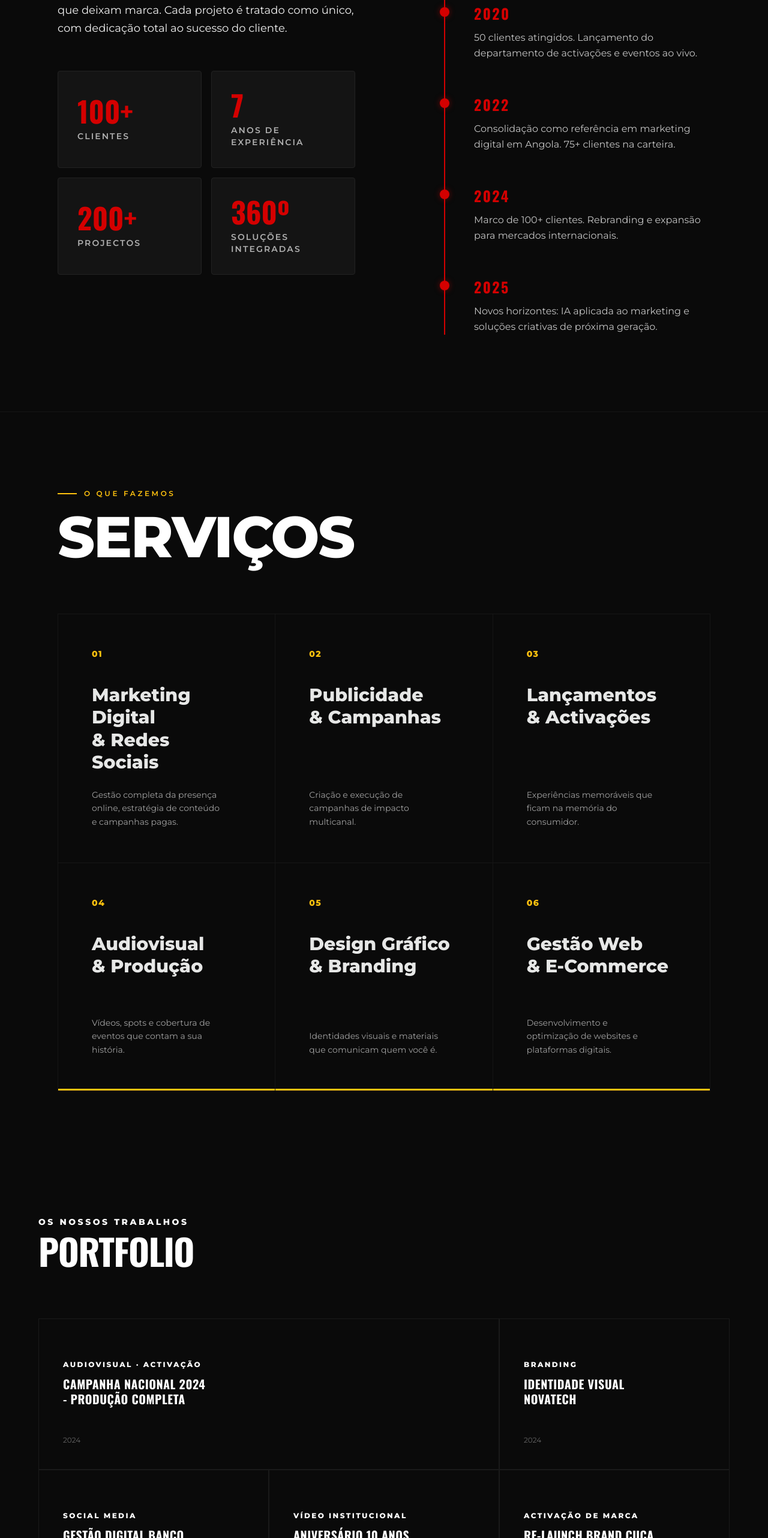
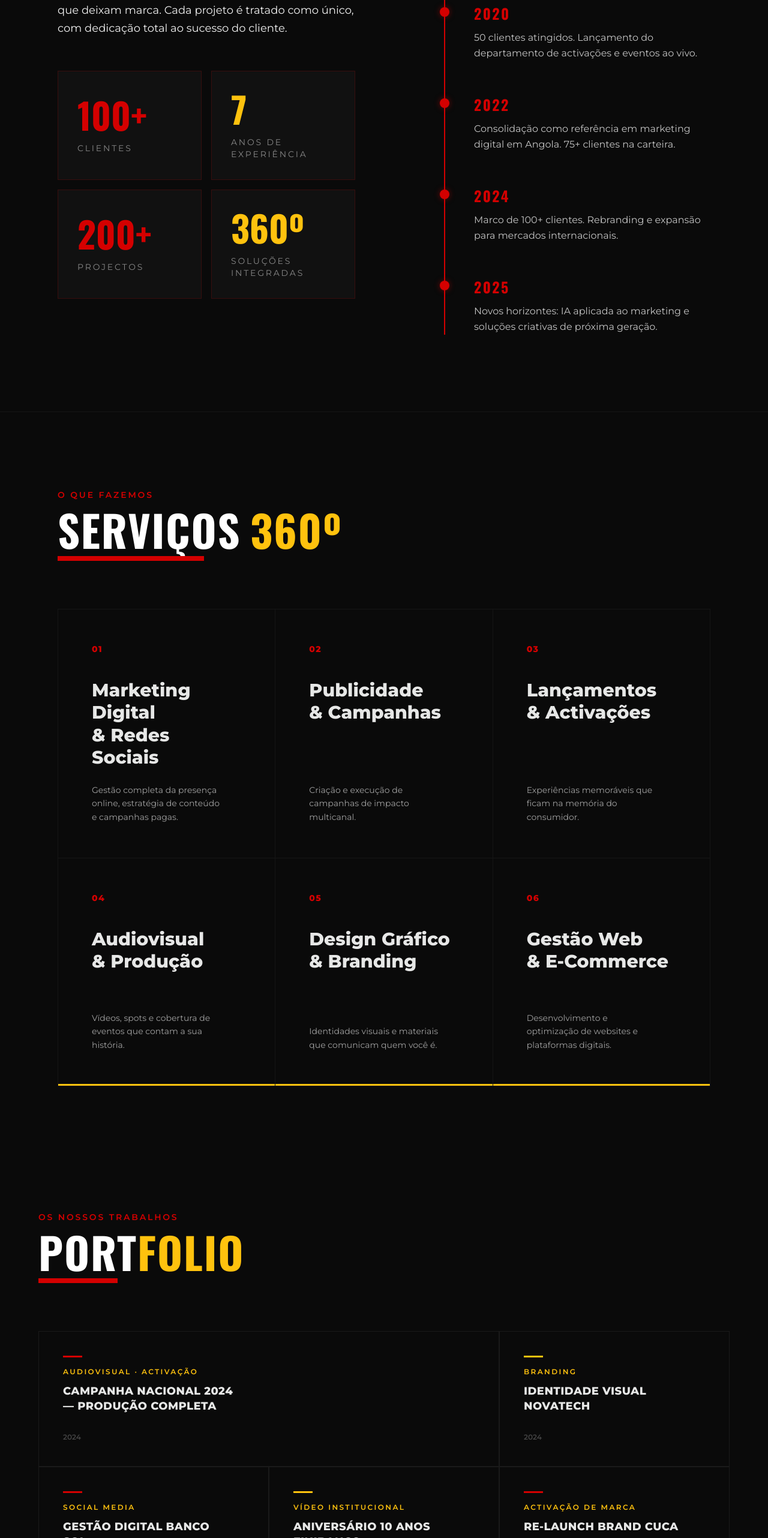
Before and after one commit to LouAntonio/media-guide-agency, a React (Vite) app: page / in a window 1280 px wide. Shown: the part 1862-4426 px from the top of the page at 60% size. Built offline with nearby package versions, Linux system fonts and the light colour scheme; a web font is replaced by a local one.

Commit message:
feat: update styles and structure in About, Contact, Portfolio, and Services sections for improved aesthetics and responsiveness

```diff
--- a/src/components/About/AboutSection.tsx
+++ b/src/components/About/AboutSection.tsx
@@ -35,10 +35,10 @@ const timelineData = [
 ];
 
 const statsData = [
-	{ count: 100, suffix: "+", label: "CLIENTES" },
-	{ count: 7, suffix: "", label: "ANOS DE\nEXPERIÊNCIA" },
-	{ count: 200, suffix: "+", label: "PROJECTOS" },
-	{ count: 360, suffix: "º", label: "SOLUÇÕES\nINTEGRADAS" },
+	{ count: 100, suffix: "+", label: "CLIENTES", colorClass: "text-vermelho" },
+	{ count: 7, suffix: "", label: "ANOS DE\nEXPERIÊNCIA", colorClass: "text-amarelo" },
+	{ count: 200, suffix: "+", label: "PROJECTOS", colorClass: "text-vermelho" },
+	{ count: 360, suffix: "º", label: "SOLUÇÕES\nINTEGRADAS", colorClass: "text-amarelo" },
 ];
 
 const containerVariants = {
@@ -124,17 +124,19 @@ const AboutSection: React.FC = () => {
 						{/* Stats Grid */}
 						<motion.div
 							variants={containerVariants}
-							className="grid grid-cols-2 gap-4 mt-4"
+							className="grid grid-cols-1 md:grid-cols-2 gap-4 mt-4"
 						>
 							{statsData.map((stat, idx) => (
 								<motion.div
 									key={idx}
 									variants={itemVariants}
-									className="bg-[#141414] border border-[#222] p-8 flex flex-col justify-center
-                             hover:border-vermelho/30 transition-colors duration-500 rounded-sm group relative overflow-hidden"
+									className="bg-[#111] border border-vermelho/20 p-8 flex flex-col justify-center
+                             hover:border-vermelho/50 transition-colors duration-500 rounded-none group relative overflow-hidden"
 								>
 									<div className="absolute inset-0 bg-gradient-to-br from-vermelho/5 to-transparent opacity-0 group-hover:opacity-100 transition-opacity duration-500"></div>
-									<h3 className="font-display text-4xl md:text-5xl font-bold text-vermelho mb-2 flex items-center">
+									<h3
+										className={`font-display text-5xl md:text-6xl font-bold mb-4 flex items-center ${stat.colorClass}`}
+									>
 										<Counter
 											from={0}
 											to={stat.count}
@@ -142,7 +144,7 @@ const AboutSection: React.FC = () => {
 											suffix={stat.suffix}
 										/>
 									</h3>
-									<p className="font-sans text-xs md:text-sm tracking-[0.15em] text-cinza-claro/70 font-semibold uppercase whitespace-pre-line">
+									<p className="font-sans text-xs md:text-sm tracking-[0.2em] text-[#888] font-medium uppercase whitespace-pre-line">
 										{stat.label}
 									</p>
 								</motion.div>
--- a/src/components/Portfolio/PortfolioItem.tsx
+++ b/src/components/Portfolio/PortfolioItem.tsx
@@ -17,21 +17,21 @@ export const PortfolioItem: React.FC<PortfolioItemProps> = ({ project }) => {
 			<div>
 				<div
 					className={clsx(
-						"h-1 w-12 mb-6",
-						project.lineColor === "vermelho"
-							? "bg-[--color-vermelho]"
-							: "bg-[--color-amarelo]",
+						"h-[3px] w-8 mb-4",
+						project.lineColor === "vermelho" ? "bg-vermelho" : "bg-amarelo",
 					)}
 				/>
-				<p className="text-[10px] md:text-xs tracking-[0.2em] text-[--color-amarelo] uppercase font-bold mb-3 font-sans">
+				<p className="text-[10px] md:text-xs tracking-[0.2em] text-amarelo uppercase font-semibold mb-3 font-sans">
 					{project.type}
 				</p>
-				<h3 className="font-hero text-lg md:text-xl leading-tight font-semibold tracking-wide whitespace-pre-line text-white">
+				<h3 className="font-sans text-base md:text-lg leading-snug font-bold tracking-wide whitespace-pre-line text-white/90">
 					{project.title}
 				</h3>
 			</div>
 
-			<div className="mt-12 text-[#666666] text-xs font-medium font-sans">{project.year}</div>
+			<div className="mt-8 text-[#444] text-[11px] md:text-xs font-semibold font-sans">
+				{project.year}
+			</div>
 		</div>
 	);
 };
--- a/src/components/Portfolio/PortfolioSection.tsx
+++ b/src/components/Portfolio/PortfolioSection.tsx
@@ -6,15 +6,17 @@ export const PortfolioSection: React.FC = () => {
 	return (
 		<section className="bg-[#0a0a0a] py-20 px-4 md:px-8 lg:px-16 w-full max-w-7xl mx-auto">
 			{/* Header */}
-			<div className="mb-16">
-				<p className="text-sm font-sans tracking-[0.25em] text-[--color-vermelho] uppercase font-bold mb-2">
+			<div className="mb-16 md:mb-24">
+				<span className="text-vermelho font-sans font-semibold tracking-[0.2em] text-sm uppercase block mb-3">
 					OS NOSSOS TRABALHOS
-				</p>
-				<h2 className="font-hero text-5xl md:text-6xl font-black tracking-tight inline-block mb-4">
-					<span className="text-white">PORT</span>
-					<span className="text-[--color-amarelo]">FOLIO</span>
+				</span>
+				<h2 className="font-display text-5xl md:text-7xl font-bold uppercase tracking-wide flex flex-wrap">
+					<span className="relative">
+						PORT
+						<span className="absolute -bottom-2 md:-bottom-4 left-0 w-[80%] h-1 md:h-2 bg-vermelho"></span>
+					</span>
+					<span className="text-amarelo">FOLIO</span>
 				</h2>
-				<div className="w-[124px] md:w-[152px] h-[3px] bg-[--color-vermelho]" />
 			</div>
 
 			{/* Grid */}
--- a/src/components/Portfolio/data.ts
+++ b/src/components/Portfolio/data.ts
@@ -11,7 +11,7 @@ export const portfolioData: PortfolioProject[] = [
 	{
 		id: "campanha-2024",
 		type: "AUDIOVISUAL · ACTIVAÇÃO",
-		title: "CAMPANHA NACIONAL 2024\n- PRODUÇÃO COMPLETA",
+		title: "CAMPANHA NACIONAL 2024\n— PRODUÇÃO COMPLETA",
 		year: "2024",
 		lineColor: "vermelho",
 		colSpan: 2,
--- a/src/components/Services/ServicesSection.tsx
+++ b/src/components/Services/ServicesSection.tsx
@@ -25,15 +25,16 @@ export default function ServicesSection() {
 		<section className="bg-[#0a0a0a] text-white py-24 md:py-32 w-full border-t border-white/5 flex flex-col items-center">
 			<div className="w-full max-w-[1440px] px-6 md:px-12 lg:px-24">
 				{/* Section Header */}
-				<div className="mb-20">
-					<div className="flex items-center gap-3 mb-4">
-						<div className="w-8 h-[2px] bg-amarelo"></div>
-						<span className="text-amarelo text-[11px] md:text-xs font-semibold tracking-[0.3em] uppercase">
-							O que fazemos
+				<div className="mb-16 md:mb-24">
+					<span className="text-vermelho font-sans font-semibold tracking-[0.2em] text-sm uppercase block mb-3">
+						O QUE FAZEMOS
+					</span>
+					<h2 className="font-display text-5xl md:text-7xl font-bold uppercase tracking-wide flex flex-wrap gap-x-4">
+						<span className="relative">
+							SERVIÇOS
+							<span className="absolute -bottom-2 md:-bottom-4 left-0 w-[80%] h-1 md:h-2 bg-vermelho"></span>
 						</span>
-					</div>
-					<h2 className="text-5xl md:text-7xl lg:text-8xl font-bold uppercase tracking-tight text-white mb-2">
-						Serviços
+						<span className="text-amarelo">360º</span>
 					</h2>
 				</div>
 
@@ -62,7 +63,7 @@ export default function ServicesSection() {
 									transition-colors duration-500 ease-out min-h-[320px] md:min-h-[380px]"
 							>
 								{/* Number Indicator */}
-								<div className="text-amarelo text-sm font-bold tracking-widest mb-10">
+								<div className="text-vermelho text-sm font-bold tracking-widest mb-10">
 									{service.id}
 								</div>
 
```
Also changed, not shown: src/components/Contact/ContactSection.tsx (+24 -24 lines), 1 other file (tests, documents, lock files or other folders).
